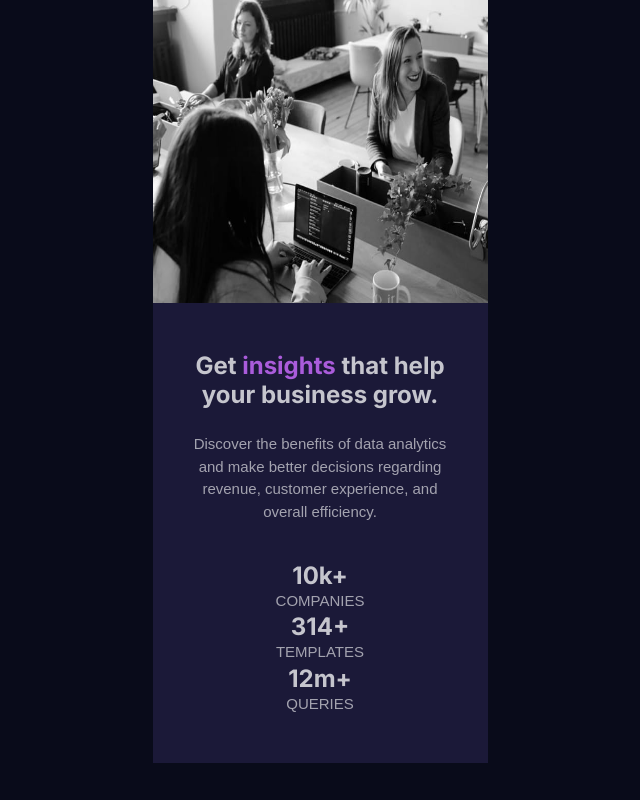
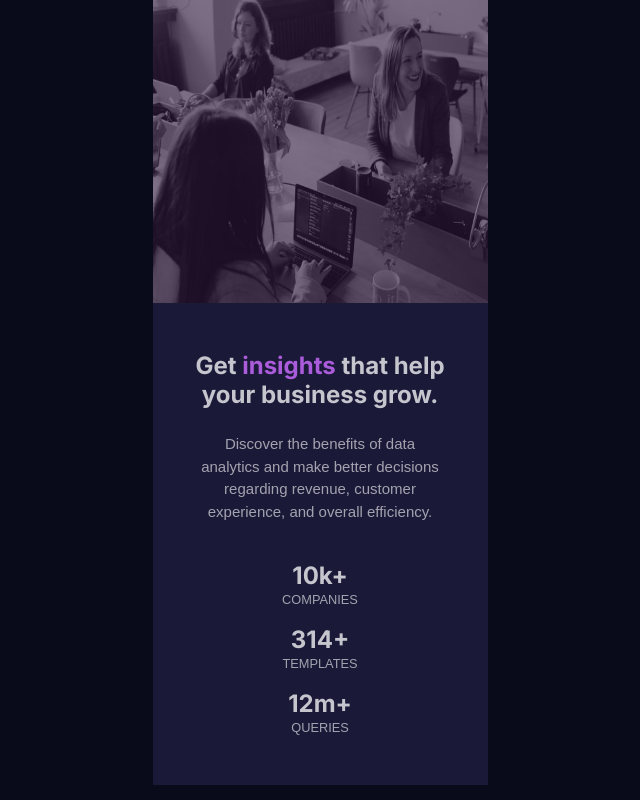
Before and after one commit to FNebEx/stats-preview-card-component-main, a plain HTML site: page index.html in a window 1280 px wide. Shown: the whole page, without its empty margins (320-960 px from the left). Drawn offline with Linux system fonts and the light colour scheme.

Commit message:
Updated CSS

```diff
--- a/main.css
+++ b/main.css
@@ -43,6 +43,12 @@ p {
   background-color: var(--dark-desaturated-blue);
 }
 
+.stats-img-overlay {
+  width: 100%;
+  height: 100%;
+  background-color: rgba(46, 24, 60, 0.6);
+}
+
 .stats-body span {
   color: var(--soft-violet);
 }
@@ -61,6 +67,24 @@ p {
     text-align: center;
   }
 
+  .stats-body {
+    padding: 3em 2em;
+  }
+
+  .stats-body > h2,
+  .stats-body > p {
+    margin-left: auto;
+    margin-right: auto;
+  }
+
+  .stats-body > h2 {
+    width: 250px;
+  }
+
+  .stats-body > p {
+    width: 240px;
+  }
+
   .stats-preview-wrapper {
     width: 335px;
   }
@@ -74,10 +98,6 @@ p {
   .stats-body {
     width: 100%;
     height: 100%;
-  }
-
-  .stats-body {
-    padding: 3em 2em;
   }
 
   .stats-img-container {
@@ -94,8 +114,13 @@ p {
     height: 100%;
   }
 
+  .companies:not(:last-child) {
+    margin-bottom: 1em;
+  }
+
   .companies > p {
     text-transform: uppercase;
+    font-size: 0.8em;
   }
 }
 
@@ -111,6 +136,13 @@ p {
 
   .stats-body {
     padding: 1em 3em;
+  }
+
+  .stats-body > h2,
+  .stats-body > p {
+    margin-left: 0;
+    margin-right: 0;
+    width: 100%;
   }
 
   .stats-img-container,
```
